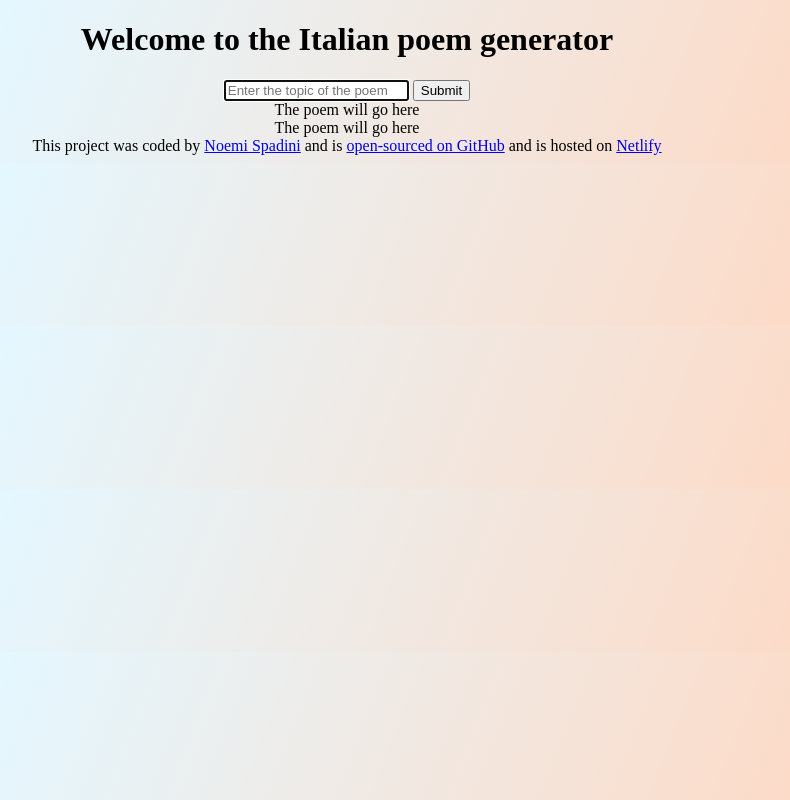
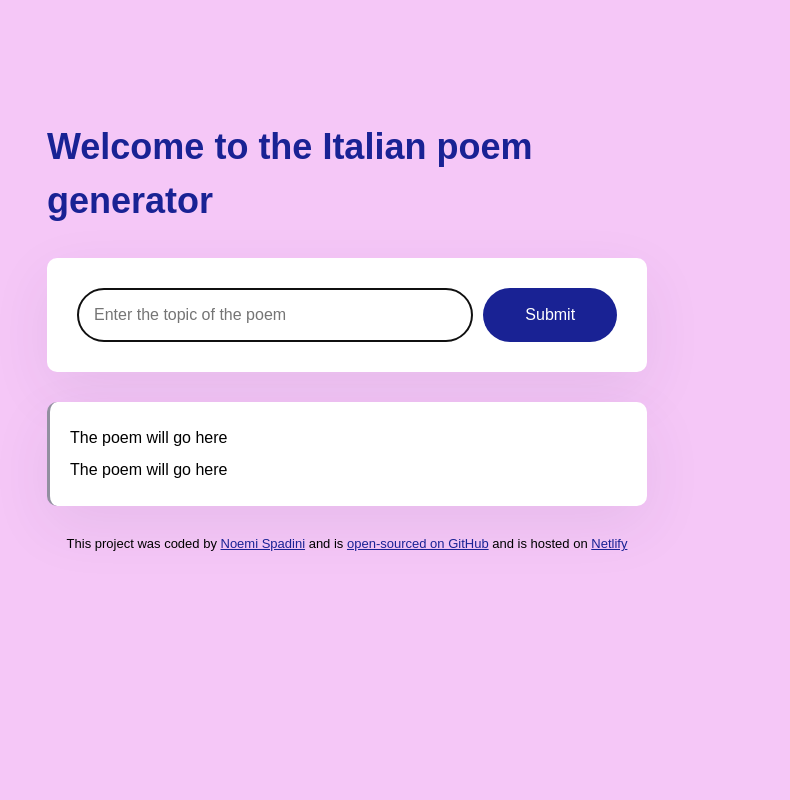
Before and after one commit to NoemiSpadini/ai-generator, a plain HTML site: page index.html in a window 1280 px wide. Shown: the whole page, without its empty margins (293-1083 px from the left). Drawn offline with Linux system fonts and the light colour scheme.

Commit message:
added styling to the project

```diff
--- a/index.html
+++ b/index.html
@@ -7,6 +7,7 @@
     <link rel="stylesheet" href="src/style.css" />
   </head>
   <body>
+    <div class="container">
       <header>
         <h1>Welcome to the Italian poem generator</h1>
       </header>
@@ -19,10 +20,11 @@
             autofocus
             required
             autocomplete="off"
+            class="instructions"
           />
-        <input type="submit" />
+          <input type="submit" class="submit-button" />
         </form>
-      <div>
+        <div class="poem">
           The poem will go here
           <br />
           The poem will go here
@@ -44,6 +46,7 @@
           >Netlify</a
         >
       </footer>
+    </div>
     <script src="src/index.js"></script>
   </body>
 </html>
--- a/src/style.css
+++ b/src/style.css
@@ -1,8 +1,69 @@
 body {
-  background: linear-gradient(
-    111.5deg,
-    rgb(228, 247, 255) 21.9%,
-    rgb(255, 216, 194) 92.2%
-  );
+  background: #f5c7f7;
+  font-family: Arial, Helvetica, sans-serif;
+}
+
+a {
+  color: #192294;
+}
+
+.container {
+  margin: 120px auto;
+  max-width: 600px;
+}
+
+h1 {
+  font-weight: 800;
+  font-size: 36px;
+  line-height: 1.5;
+  color: #192294;
+}
+header {
+  margin-bottom: 30px;
+}
+
+form {
+  padding: 30px;
+  background-color: white;
+  box-shadow: 0px 20px 60px rgba(65, 50, 100, 0.08);
+  border-radius: 10px;
+  display: flex;
+  margin-bottom: 30px;
+}
+
+.instructions {
+  padding: 16px;
+  border: 1px solid rgba(39, 33, 66, 0.5);
+  width: 80%;
+  font-size: 16px;
+  border-radius: 50px;
+  line-height: 20px;
+  color: #5e63b6;
+}
+
+.submit-button {
+  margin-left: 10px;
+  background: #192294;
+  color: white;
+  border: none;
+  width: 150px;
+  font-size: 16px;
+  border-radius: 50px;
+  padding: 14px 24px;
+}
+
+.poem {
+  font-size: 16px;
+  background-color: #fff;
+  padding: 20px;
+  line-height: 2;
+  border-left: 3px solid rgba(39, 33, 66, 0.5);
+  box-shadow: 0px 20px 60px rgba(65, 50, 100, 0.08);
+  border-radius: 10px;
+}
+
+footer {
   text-align: center;
+  font-size: 13px;
+  margin-top: 30px;
 }
```
Lines whose indentation alone changed are shown as unchanged.
